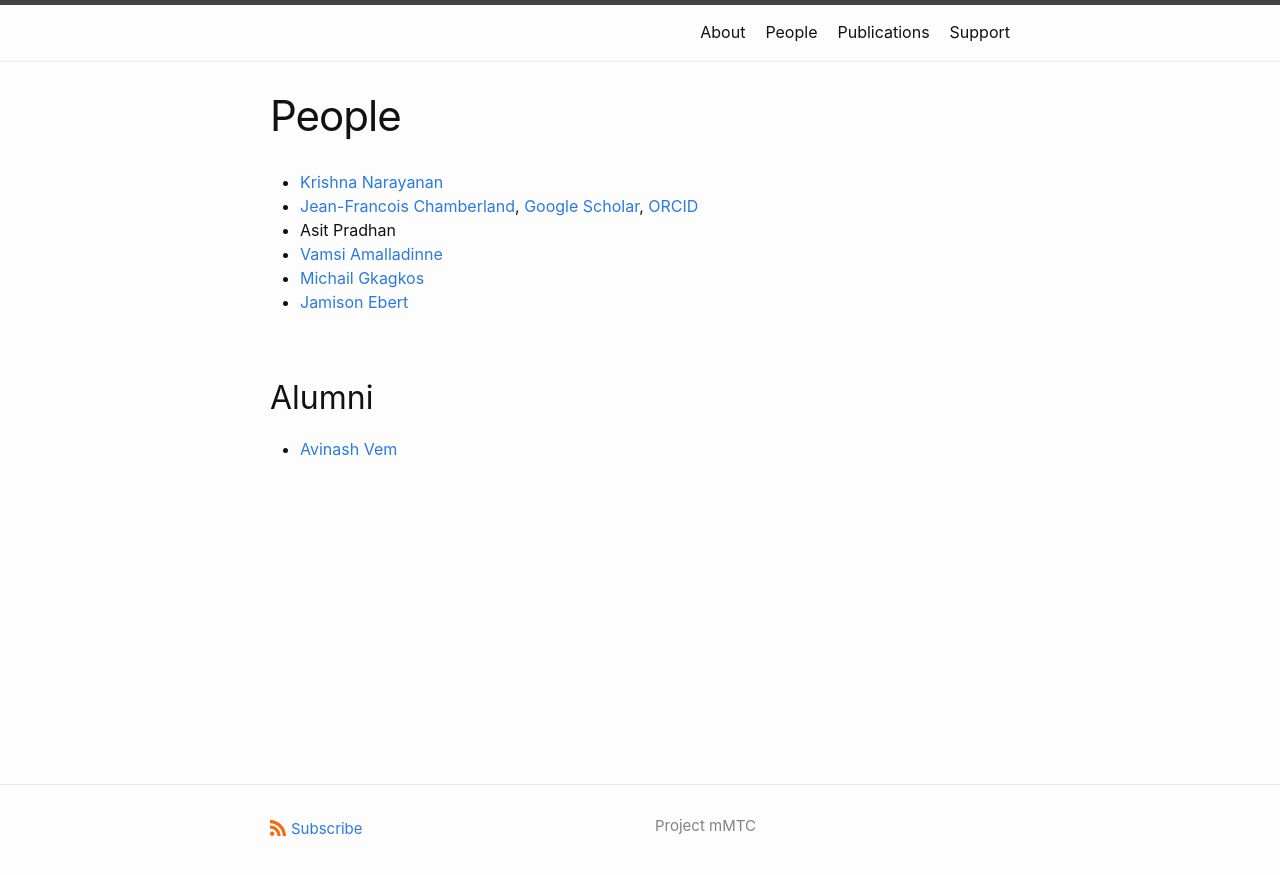
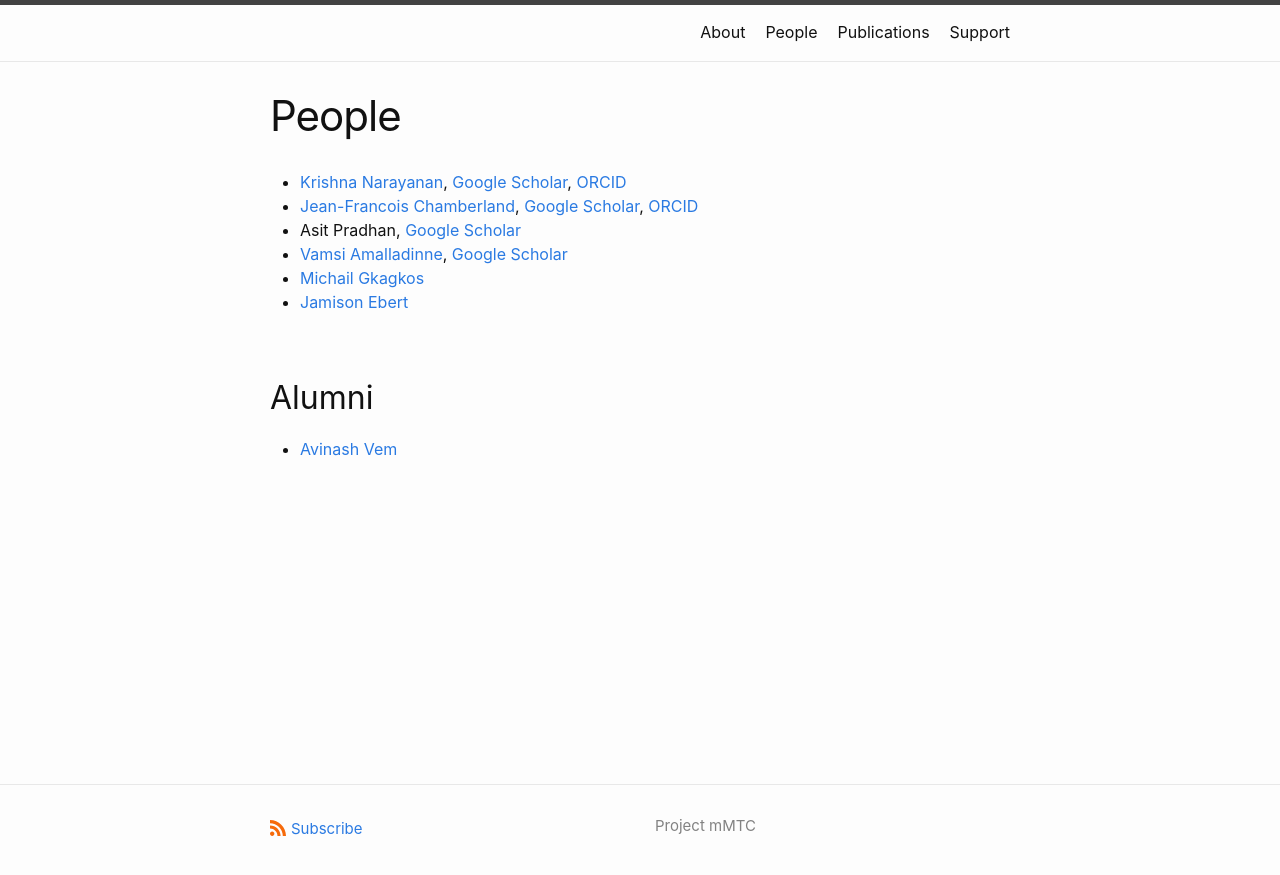
Before and after one commit to EngProjects/mMTC, a Jekyll site: the page built from people.md, in a window 1280 px wide. Shown: the top 875 px of the page. Built offline with Jekyll 4.4.1, drawn with Linux system fonts in a browser that asks for light colours.

Commit message:
Update people.md

```diff
--- a/people.md
+++ b/people.md
@@ -4,10 +4,10 @@ title: People
 permalink: /People.html
 ---
 
-* [Krishna Narayanan](https://github.com/krntamu)
+* [Krishna Narayanan](https://github.com/krntamu), [Google Scholar](https://scholar.google.com/citations?hl=en&user=oDivxXQAAAAJ), [ORCID](https://orcid.org/0000-0001-8742-5332)
 * [Jean-Francois Chamberland](https://github.com/chmbrlnd), [Google Scholar](https://scholar.google.com/citations?user=8Dk3NR0AAAAJ), [ORCID](https://orcid.org/0000-0002-2983-9884)
-* Asit Pradhan
-* [Vamsi Amalladinne](https://www.linkedin.com/in/vamsi-amalladinne-79676954/)
+* Asit Pradhan, [Google Scholar](https://scholar.google.com/citations?hl=en&user=EvluuLMAAAAJ)
+* [Vamsi Amalladinne](https://www.linkedin.com/in/vamsi-amalladinne-79676954/), [Google Scholar](https://scholar.google.com/citations?hl=en&user=t8O1_oYAAAAJ)
 * [Michail Gkagkos](https://www.linkedin.com/in/michail-gkagkos-8b7ba4146/)
 * [Jamison Ebert](https://www.linkedin.com/in/jamison-ebert/)
 
```
